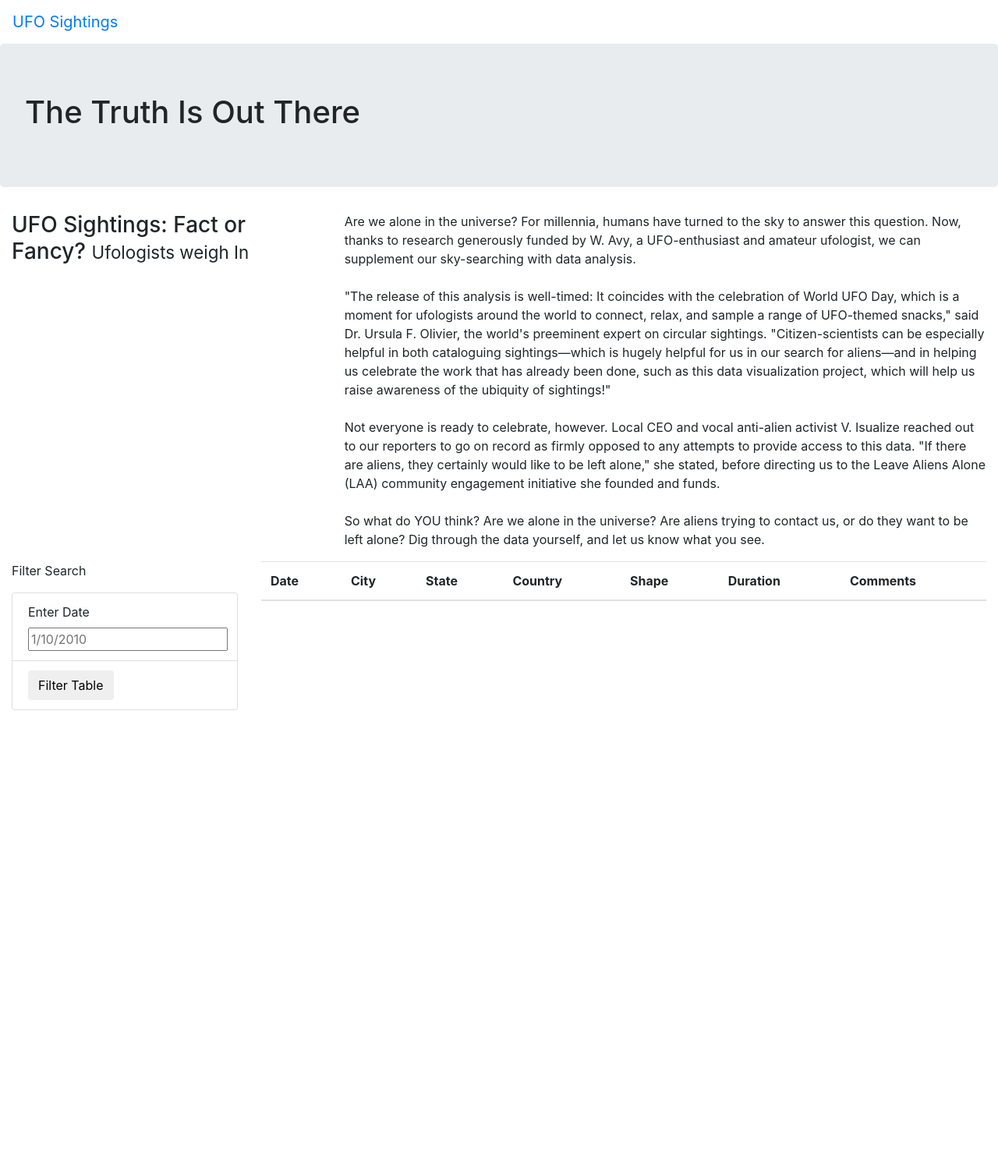
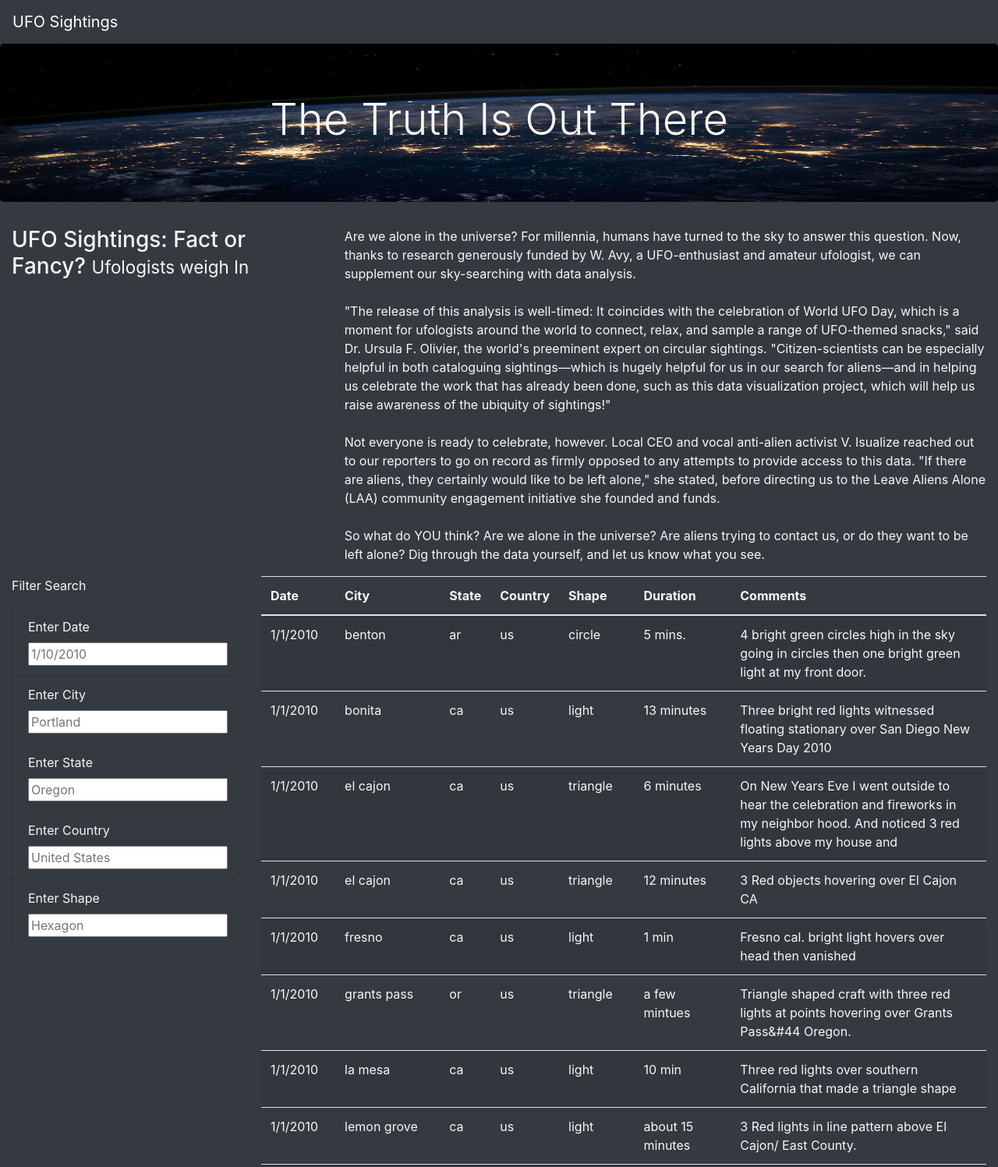
Before and after one commit to Twes999/UFOs, a plain HTML site: page index.html in a window 1280 px wide. Shown: the top 1497 px of the page at 78% size. Before the commit the page ends 911 px from the top, so only its background shows below. Drawn offline with nearby package versions, Linux system fonts and the light colour scheme.

Commit message:
updated for del 1

```diff
--- a/index.html
+++ b/index.html
@@ -13,14 +13,14 @@
     />
     <link rel="stylesheet" href="static/css/style.css">
 </head>
-<body>
+<body class="bg-dark">
     <div class="wrapper">
-        <nav class="navbar navbar-expand-lg">
+        <nav class="navbar navbar-dark bg-dark navbar-expand-lg">
             <a class="navbar-brand" href="index.html">UFO Sightings</a>
         </nav>
     </div>
     <div class="jumbotron">
-        <h1>The Truth Is Out There</h1>
+        <h1 class="display-4">The Truth Is Out There</h1>
     </div>
     <div class="container-fluid">
         <div class="row">
@@ -39,16 +39,29 @@
     <div class="container-fluid">
         <div class="row">
             <div class="col-md-3">
-                <form>
+                <form class="bg-dark">
                     <p>Filter Search</p>
                 </form>
-                <ul class="list-group">
-                    <li class="list-group-item">
+                <ul class="bg-dark list-group">
+                    <li class="bg-dark list-group-item">
                         <label for="date">Enter Date</label>
                         <input type="text" placeholder="1/10/2010" id="datetime" />
                     </li>
-                    <li class="list-group-item">
-                        <button id="filter-btn" type="button" class="btn btn-default">Filter Table</button>
+                    <li class="bg-dark list-group-item">
+                        <label for="city">Enter City</label>
+                        <input type="text" placeholder="Portland" id="city" />
+                    </li>
+                    <li class="bg-dark list-group-item">
+                        <label for="State">Enter State</label>
+                        <input type="text" placeholder="Oregon" id="state" />
+                    </li>
+                    <li class="bg-dark list-group-item">
+                        <label for="country">Enter Country</label>
+                        <input type="text" placeholder="United States" id="country" />
+                    </li>
+                    <li class="bg-dark list-group-item">
+                        <label for="shape">Enter Shape</label>
+                        <input type="text" placeholder="Hexagon" id="shape" />
                     </li>
                 </ul>
             </div>
@@ -70,5 +83,8 @@
             </div>
         </div>
     </div>
+    <script src="https://cdnjs.cloudflare.com/ajax/libs/d3/4.11.0/d3.js"></script>
+    <script src="static/js/data.js"></script>
+    <script src="static/js/app.js"></script>
 </body>
 </html>
--- a/static/css/style.css
+++ b/static/css/style.css
@@ -0,0 +1,20 @@
+body {
+    color: #f7f7f7;
+}
+
+.jumbotron {
+    background-image: url("../images/nasa.jpg");
+    background-size: 100% 100%;
+    text-align: center;
+}
+li {
+    font-family: inherit; font-size: 1rem;
+}
+
+ul {
+    font-family: inherit; font-size: 1rem;
+}
+
+form {
+    font-family: inherit; font-size: 1rem;
+}
--- a/static/js/app.js
+++ b/static/js/app.js
@@ -1,11 +1,11 @@
-// import the data from data.js
+// from data.js
 const tableData = data;
 
-// Reference the HTML table using d3
-var tbody = d3.select("tbody")
+// get table references
+var tbody = d3.select("tbody");
 
 function buildTable(data) {
-    // First, claer out any existing data
+  // First, clear out any existing data
   tbody.html("");
 
   // Next, loop through each object in the data
@@ -19,32 +19,56 @@ function buildTable(data) {
     Object.values(dataRow).forEach((val) => {
       let cell = row.append("td");
       cell.text(val);
-            }
-        );
+    });
   });
 }
 
-function handleClick() {
-    // Grab the datetime value from the filter
-    let date = d3.select("#datetime").property("value");
+// 1. Create a variable to keep track of all the filters as an object.
+var filters = {};
+
+// 3. Use this function to update the filters.
+function updateFilters() {
+
+    // 4a. Save the element that was changed as a variable.
+    let changedElement = d3.select(this);
+    // 4b. Save the value that was changed as a variable.
+    let elementValue = changedElement.property("value");
+    console.log(elementValue);
+    // 4c. Save the id of the filter that was changed as a variable.
+    let filterId = changedElement.attr("id");
+    console.log(filterId);
+
+    // 5. If a filter value was entered then add that filterId and value
+    // to the filters list. Otherwise, clear that filter from the filters object.
+    if (elementValue) {
+      filters[filterId] = elementValue;
+  } else {
+    delete filters[filterId];
+  }
+
+    // 6. Call function to apply all filters and rebuild the table
+    filterTable();
+
+  }
+
+  // 7. Use this function to filter the table when data is entered.
+  function filterTable() {
+
+    // 8. Set the filtered data to the tableData.
     let filteredData = tableData;
 
-    // Check to see if a date was entered and filter the
-    // data using that date.
-    if (date) {
-        // Apply 'filter' to the table data to only keep the
-        // rows where the 'datetime' value matches the filter value
-        filteredData = filteredData.filter(row => row.datetime === date);
+    // 9. Loop through all of the filters and keep any data that
+    // matches the filter values
+    Object.entries(filters).forEach(([key, value]) => {
+      filteredData = filteredData.filter(row => row[key] === value);
+    });
+
+    // 10. Finally, rebuild the table using the filtered data
+    buildTable(filteredData);
   };
 
-    // Rebuild the table using the filtered data
-    // @NOTE: If no date was entered, then filteredData will
-    // just be the original tableData.
-    buildTable(filteredData);
-}
-
-// Attach an event to lsiten for the form button
-d3.selectAll("#filter-btn").on("click", handleClick);
+  // 2. Attach an event to listen for changes to each filter
+  d3.selectAll("input").on("change", updateFilters);
 
   // Build the table when the page loads
   buildTable(tableData);
```
Also changed, not shown: static/js/app2.js (added, +50 -0 lines), static/images/nasa.jpg (added). Lines whose indentation alone changed are shown as unchanged.
